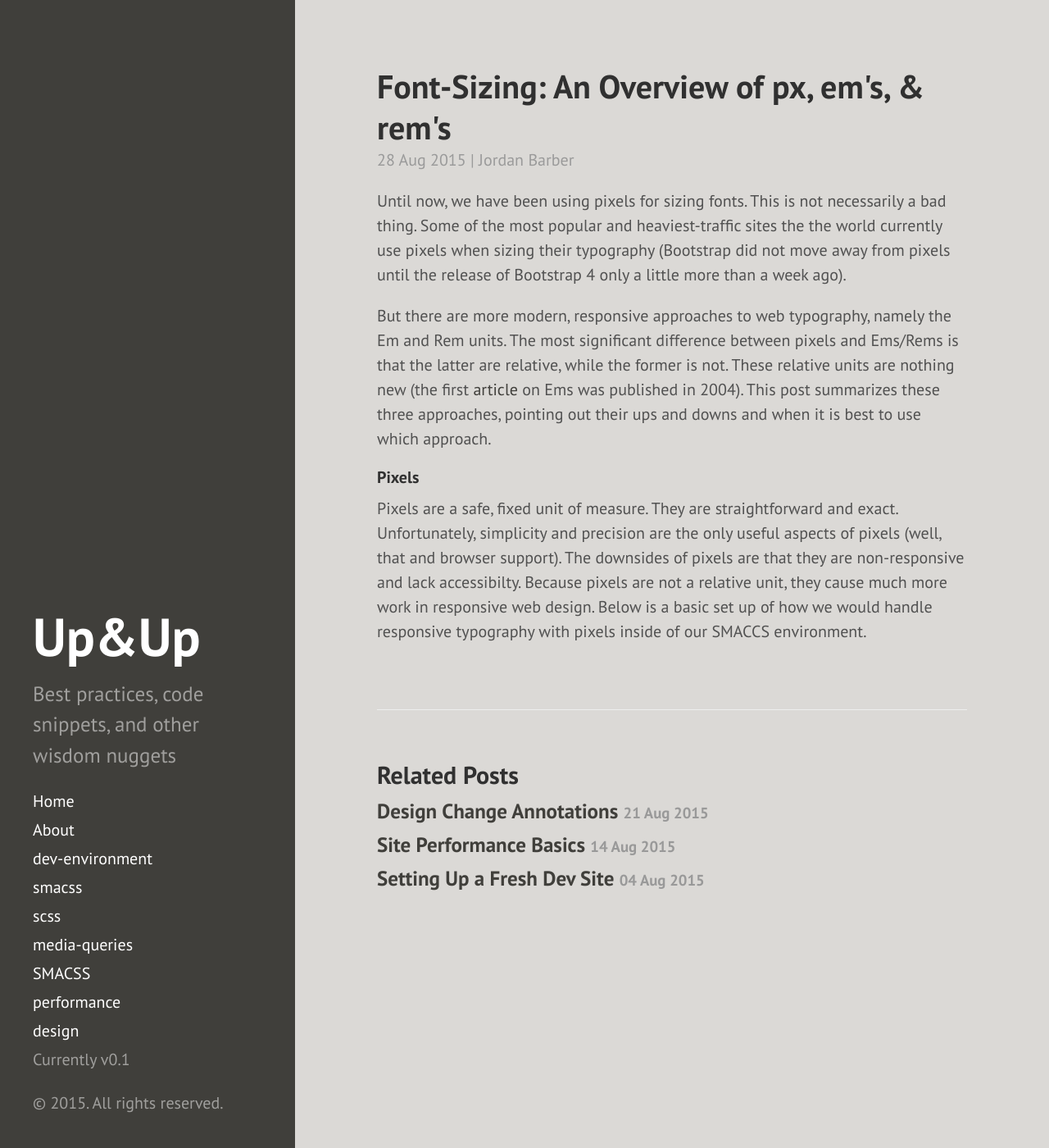
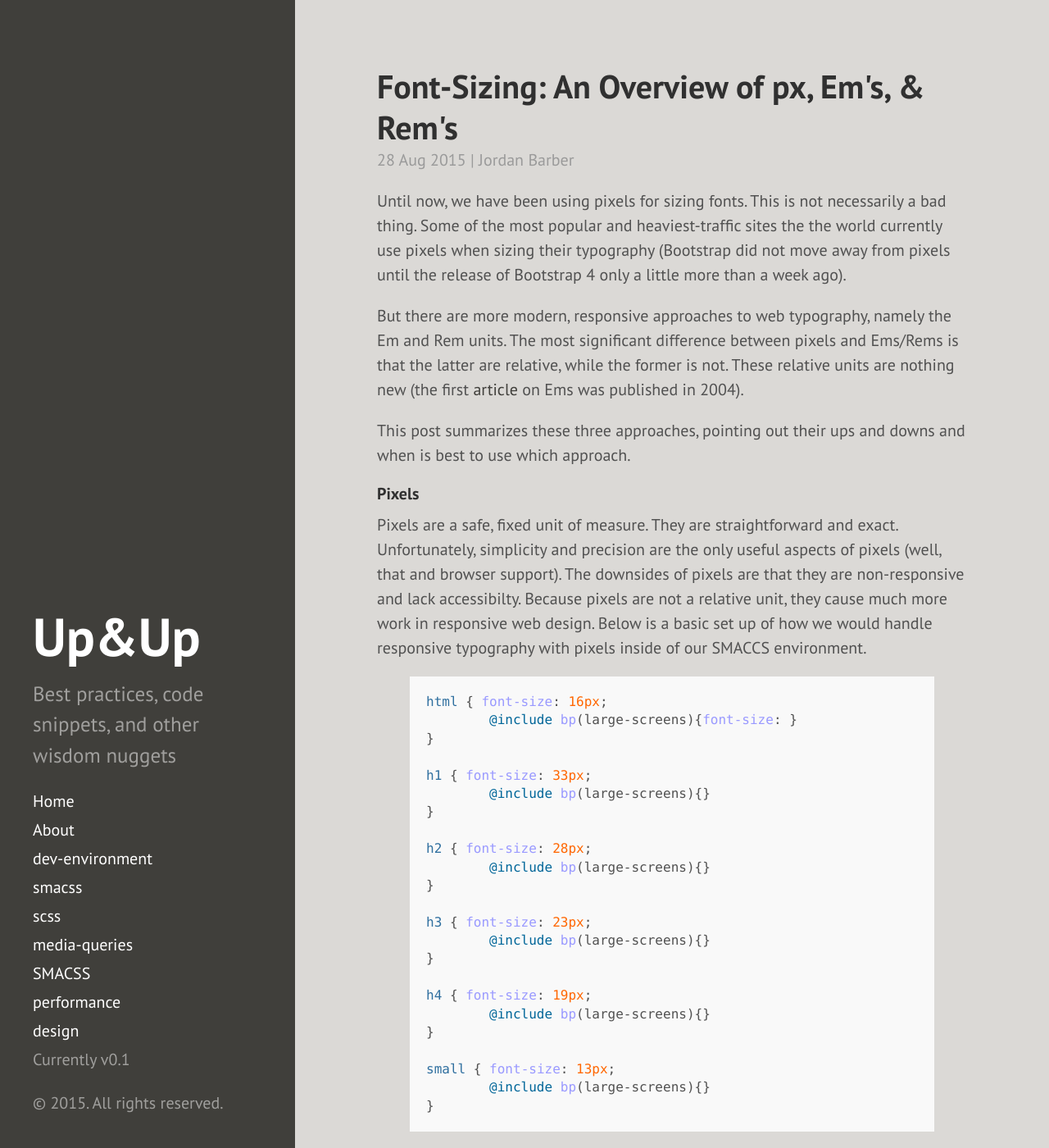
Before and after one commit to mergeweb/best_practices, a Jekyll site: the page built from _posts/2015-08-28-font-sizing.md, in a window 1280 px wide and 1400 px high. Shown: the whole window at 82% size. Built offline with Jekyll 4.4.1, drawn with Linux system fonts in a browser that asks for light colours; Markdown is read by kramdown in place of the engine named in the settings.

Commit message:
adding more to the font-sizing article

```diff
--- a/_posts/2015-08-28-font-sizing.md
+++ b/_posts/2015-08-28-font-sizing.md
@@ -1,6 +1,6 @@
 ---
 layout: post
-title:  "Font-Sizing: An Overview of px, em's, & rem's"
+title:  "Font-Sizing: An Overview of px, Em's, & Rem's"
 date:   2015-8-28
 author: Jordan Barber
 categories: design scss
@@ -8,7 +8,9 @@ categories: design scss
 
 Until now, we have been using pixels for sizing fonts.  This is not necessarily a bad thing.  Some of the most popular and heaviest-traffic sites the the world currently use pixels when sizing their typography (Bootstrap did not move away from pixels until the release of Bootstrap 4 only a little more than a week ago).
 
-But there are more modern, responsive approaches to web typography, namely the Em and Rem units.  The most significant difference between pixels and Ems/Rems is that the latter are relative, while the former is not.  These relative units are nothing new (the first [article](http://clagnut.com/blog/348/) on Ems was published in 2004). This post summarizes these three approaches, pointing out their ups and downs and when it is best to use which approach.
+But there are more modern, responsive approaches to web typography, namely the Em and Rem units.  The most significant difference between pixels and Ems/Rems is that the latter are relative, while the former is not.  These relative units are nothing new (the first [article](http://clagnut.com/blog/348/) on Ems was published in 2004).
+
+This post summarizes these three approaches, pointing out their ups and downs and when is best to use which approach.
 
 <h4>Pixels</h4>
 
@@ -16,7 +18,28 @@ Pixels are a safe, fixed unit of measure.  They are straightforward and exact.
 
 {% highlight scss %}
 
+html { font-size: 16px;
+	@include bp(large-screens){font-size: }
+}
 
+h1 { font-size: 33px;
+	@include bp(large-screens){}
+}
 
+h2 { font-size: 28px;
+	@include bp(large-screens){}
+}
+
+h3 { font-size: 23px;
+	@include bp(large-screens){}
+}
+
+h4 { font-size: 19px;
+	@include bp(large-screens){}
+}
+
+small { font-size: 13px;
+	@include bp(large-screens){}
+}
 
 {% endhighlight %}
```
